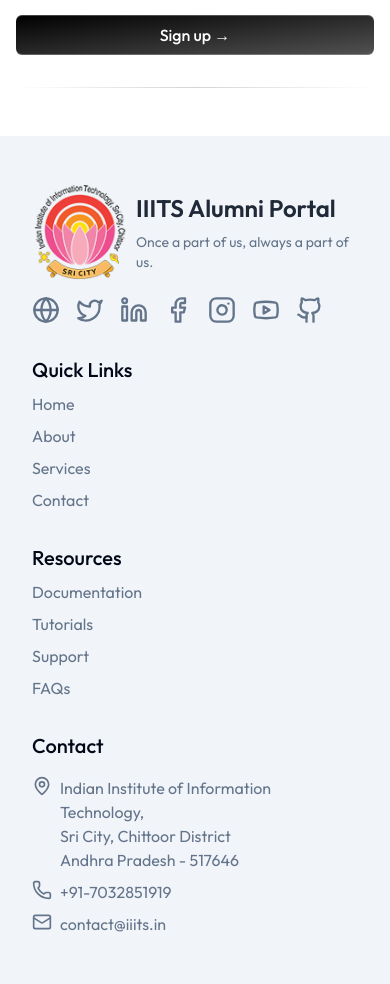
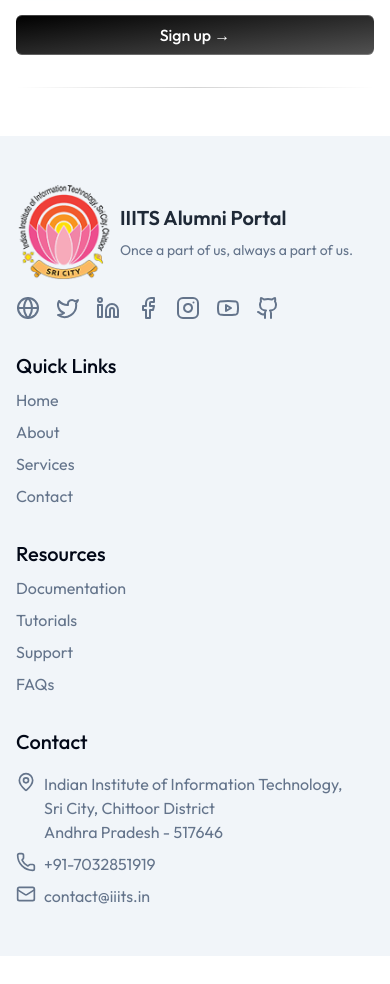
Before and after one commit to iiits/alumni-portal, a Next.js app: page /signup in a window 390 px wide. Shown: the part 702-1686 px from the top of the page. After the commit the page ends 1658 px from the top, so only its background shows below. Built offline with nearby package versions, Linux system fonts and the light colour scheme.

Commit message:
[Feature] refactor Footer component layout and improve code readability

```diff
--- a/components/Footer.tsx
+++ b/components/Footer.tsx
@@ -1,7 +1,18 @@
-import { Facebook, Github, Globe, Instagram, Linkedin, Mail, MapPin, Phone, Twitter, Youtube } from "lucide-react"
-import Image from "next/image"
-import Link from "next/link"
-import { footerItems } from "@/data/footerItems"
+import { footerItems } from "@/data/footerItems";
+import {
+  Facebook,
+  Github,
+  Globe,
+  Instagram,
+  Linkedin,
+  Mail,
+  MapPin,
+  Phone,
+  Twitter,
+  Youtube,
+} from "lucide-react";
+import Image from "next/image";
+import Link from "next/link";
 
 const iconMap = {
   Globe,
@@ -10,30 +21,29 @@
   Linkedin,
   Facebook,
   Instagram,
-  Youtube
-} as const
+  Youtube,
+} as const;
 
 export function Footer() {
   return (
-    <footer className="bg-muted py-12 px-8 w-full flex-shrink-0">
-      <div className="grid grid-cols-1 md:grid-cols-2 lg:grid-cols-4 gap-8 ">
+    <footer className="bg-muted py-12 px-4 md:px-8 w-full flex-shrink-0">
+      <div className="flex flex-col lg:flex-row justify-around items-start gap-8 lg:gap-16">
+        {/* Brand Section */}
         <div className="grid gap-4">
           <div className="flex items-center gap-2">
-            <Image
-              src="/collegeLogo.png"
-              alt="IIITS"
-              width={96}
-              height={96}
-            />
+            <Image src="/collegeLogo.png" alt="IIITS" width={96} height={96} />
             <div className="flex flex-col gap-2">
-            <span className="text-2xl font-semibold text-gray-800">IIITS Alumni Portal</span>
-            <p className="text-sm md:text-base text-muted-foreground">Once a part of us, always a part of us.</p>
+              <span className="text-xl lg:text-2xl font-semibold text-gray-800">
+                IIITS Alumni Portal
+              </span>
+              <p className="text-sm md:text-base text-muted-foreground">
+                Once a part of us, always a part of us.
+              </p>
             </div>
           </div>
-
           <div className="flex gap-4">
             {footerItems.socialLinks.map((link) => {
-              const Icon = iconMap[link.icon as keyof typeof iconMap]
+              const Icon = iconMap[link.icon as keyof typeof iconMap];
               return (
                 <Link
                   key={link.href}
@@ -42,14 +52,16 @@
                   prefetch={false}
                   aria-label={link.label}
                 >
-                  <Icon className="h-7 w-7 md:h-6 md:w-6 xl:h-7 xl:w-7 " />
+                  <Icon className="h-6 w-6 xl:h-7 xl:w-7" />
                 </Link>
-              )
+              );
             })}
           </div>
         </div>
 
-        <div className="grid gap-2">
+        {/* Middle Section - Quick Links & Resources */}
+        <div className="flex flex-col sm:flex-row w-full lg:w-1/2 gap-8 justify-start lg:justify-around">
+          <div className="grid gap-2 w-full sm:w-1/3">
             <h4 className="text-xl font-medium">Quick Links</h4>
             {footerItems.quickLinks.map((link) => (
               <Link
@@ -63,7 +75,7 @@
             ))}
           </div>
 
-        <div className="grid gap-2">
+          <div className="grid gap-2 w-full sm:w-1/3">
             <h4 className="text-xl font-medium">Resources</h4>
             {footerItems.resources.map((link) => (
               <Link
@@ -76,7 +88,9 @@
               </Link>
             ))}
           </div>
+        </div>
 
+        {/* Contact Section */}
         <div className="grid gap-4">
           <h4 className="text-xl font-medium">Contact</h4>
           <div className="grid gap-2">
@@ -93,13 +107,19 @@
             </div>
             <div className="flex items-start gap-2">
               <Phone className="h-5 w-5 text-muted-foreground" />
-              <a href={`tel:${footerItems.contact.phone}`} className="text-muted-foreground hover:text-foreground">
+              <a
+                href={`tel:${footerItems.contact.phone}`}
+                className="text-muted-foreground hover:text-foreground"
+              >
                 {footerItems.contact.phone}
               </a>
             </div>
             <div className="flex items-start gap-2">
               <Mail className="h-5 w-5 text-muted-foreground" />
-              <a href={`mailto:${footerItems.contact.email}`} className="text-muted-foreground hover:text-foreground">
+              <a
+                href={`mailto:${footerItems.contact.email}`}
+                className="text-muted-foreground hover:text-foreground"
+              >
                 {footerItems.contact.email}
               </a>
             </div>
@@ -107,5 +127,5 @@
         </div>
       </div>
     </footer>
-  )
+  );
 }
--- a/data/footerItems.ts
+++ b/data/footerItems.ts
@@ -27,82 +27,82 @@
     {
       icon: "Globe",
       href: "https://www.iiits.ac.in",
-      label: "Website"
+      label: "Website",
     },
     {
       icon: "Twitter",
       href: "https://twitter.com/IIITSC",
-      label: "Twitter"
+      label: "Twitter",
     },
     {
       icon: "Linkedin",
       href: "https://www.linkedin.com/school/indian-institute-of-information-technology-sricity/",
-      label: "LinkedIn"
+      label: "LinkedIn",
     },
     {
       icon: "Facebook",
       href: "https://www.facebook.com/IIIT.SriCity/",
-      label: "Facebook"
+      label: "Facebook",
     },
     {
       icon: "Instagram",
       href: "https://www.instagram.com/iiitsricity/?hl=en",
-      label: "Instagram"
+      label: "Instagram",
     },
     {
       icon: "Youtube",
       href: "https://www.youtube.com/channel/UCfDNjbRE6KRLShDHTLBO_UQ",
-      label: "YouTube"
+      label: "YouTube",
     },
     {
-        icon: "Github",
-        href: "https://github.com/iiits/alumni-portal",
-        label: "GitHub"
-      }
+      icon: "Github",
+      href: "https://github.com/iiits/alumni-portal",
+      label: "GitHub",
+    },
   ],
   quickLinks: [
     {
       title: "Home",
-      href: "/"
+      href: "/",
     },
     {
       title: "About",
-      href: "/about"
+      href: "/about",
     },
     {
       title: "Services",
-      href: "/services"
+      href: "/services",
     },
     {
       title: "Contact",
-      href: "/contact"
-    }
+      href: "/contact",
+    },
   ],
   resources: [
     {
       title: "Documentation",
-      href: "/docs"
+      href: "/docs",
     },
     {
       title: "Tutorials",
-      href: "/tutorials"
+      href: "/tutorials",
     },
     {
       title: "Support",
-      href: "/support"
+      href: "/support",
     },
     {
       title: "FAQs",
-      href: "/faqs"
-    }
+      href: "/faqs",
+    },
   ],
   contact: {
     address: [
       "Indian Institute of Information Technology,",
       "Sri City, Chittoor District",
-      "Andhra Pradesh - 517646"
+      "Andhra Pradesh - 517646",
     ],
     phone: "+91-7032851919",
-    email: "contact@iiits.in"
-  }
-}
+    email: "contact@iiits.in",
+  },
+};
```
Lines whose indentation alone changed are shown as unchanged.
